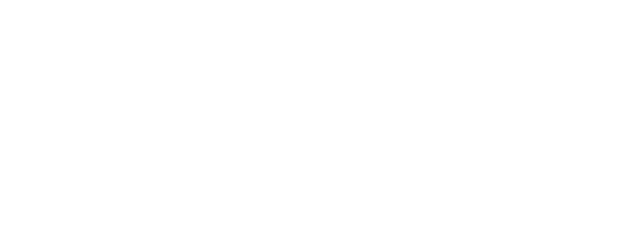
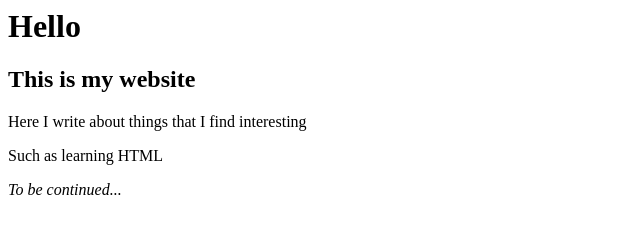
Before and after one commit to tammekasra/lapio-website, a plain HTML site: page index.html in a window 1280 px wide. Shown: the whole page, without its empty margins (0-640 px from the left). Drawn offline with Linux system fonts and the light colour scheme.

Commit message:
Part 3, add second exercise . Finish by pushing the commit to GitHub.

```diff
--- a/index.html
+++ b/index.html
@@ -1,11 +1,10 @@
-<!DOCTYPE html>
-<html>
-<head>
-<meta charset="utf-8">
-<title>Lapio website</title>
-</head>
+<!--Do the exercises here-->
+<h1>Hello</h1>
 
-<body>
-<!--Do the exercises here-->
-</body>
-</html>
+<h2>This is my website</h2>
+
+<p>Here I write about things that I find interesting</p>
+
+<p>Such as learning HTML</p>
+
+<em>To be continued...</em>
```
